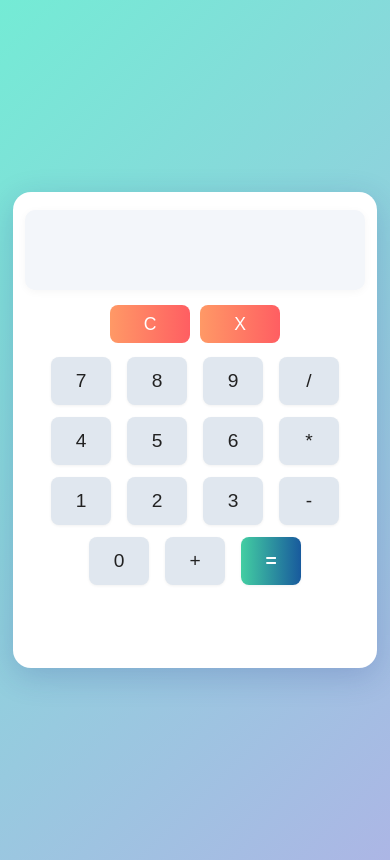
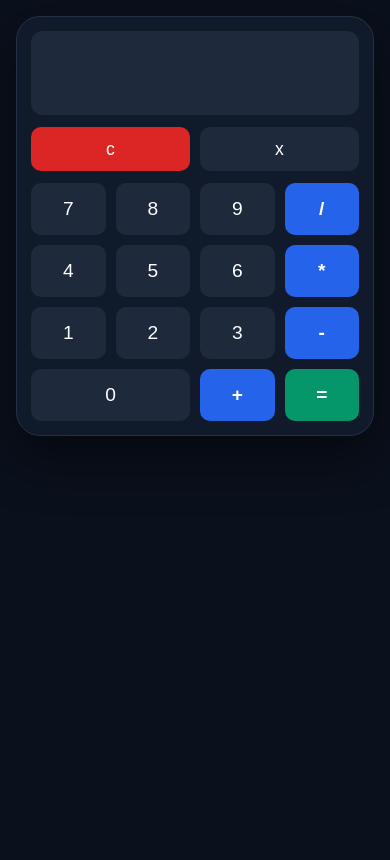
Before and after one commit to JosueEtta/basic-calculator, a plain HTML site: page index.html in a window 390 px wide. Drawn offline with Linux system fonts and the light colour scheme.

Commit message:
Styling revised

```diff
--- a/style.css
+++ b/style.css
@@ -1,107 +1,266 @@
 body{
     min-height: 100vh;
-    background: linear-gradient(135deg, #74ebd5 0%, #ACB6E5 100%);
+    margin: 0;
+    background: #0a101c;
     display: flex;
     justify-content: center;
     align-items: center;
-    font-family: 'Segoe UI', Arial, sans-serif;
+    font-family: 'Inter', 'Segoe UI', Arial, sans-serif;
 }
+
 #calculator{
-    height: 440px;
-    width: 340px;
-    border-radius: 18px;
-    box-shadow: 0 8px 32px 0 rgba(31, 38, 135, 0.2);
-    background: #fff;
-    border: none;
+    width: 360px;
+    min-height: 460px;
+    border-radius: 24px;
+    background: #111a2a;
+    border: 1px solid #243047;
+    box-shadow: 0 20px 50px rgba(0, 0, 0, 0.5);
     display: flex;
     flex-direction: column;
     align-items: center;
-    padding: 18px 12px 18px 12px;
+    padding: 16px;
+    box-sizing: border-box;
 }
+
 #screen{
-    height: 80px;
+    height: 96px;
     width: 100%;
-    border-radius: 10px;
+    border-radius: 12px;
     border: none;
-    margin-bottom: 10px;
+    margin-bottom: 12px;
     font-size: 2.2rem;
-    background: #f3f6fa;
-    color: #222;
+    font-weight: 500;
+    letter-spacing: 1px;
+    background: #1e293b;
+    color: #ffffff;
     display: flex;
     align-items: flex-end;
     justify-content: flex-end;
     padding: 12px 18px;
     box-sizing: border-box;
-    box-shadow: 0 2px 8px rgba(0,0,0,0.04);
+    overflow-x: auto;
+    overflow-y: hidden;
+    white-space: nowrap;
+    box-shadow: none;
 }
+
 #result{
     position: relative;
-    top:120px;
+    top: 120px;
     bottom: 0px;
-    height:30px;
+    height: 30px;
     width: inherit;
-    background-color: red;
+    background-color: #1e293b;
+    color: #ffffff;
     text-align: end;
     align-content: center;
 }
+
 #utility-container{
-    margin-top: 5px;
-    width:100%;
-    display: flex;
-    flex-direction:row;
-    justify-content: center;
-    gap: 10px;
+    margin-top: 0;
+    width: 100%;
+    display: grid;
+    grid-template-columns: 1fr 1fr;
+    gap: 12px;
 }
+
 .utility-button{
-    width: 80px;
-    height: 38px;
-    color: #fff;
-    background: #ff5e62;
-    background: linear-gradient(90deg, #ff9966 0%, #ff5e62 100%);
+    width: 100%;
+    height: 48px;
+    color: #ffffff;
+    background: #1e293b;
     border: none;
-    border-radius: 8px;
-    margin-bottom: 4px;
+    border-radius: 10px;
+    margin-bottom: 0;
     font-size: 1.1rem;
+    text-transform: lowercase;
     cursor: pointer;
     transition: background 0.2s, transform 0.2s;
 }
+
+.utility-button:first-child{
+    background: #dc2626;
+}
+
 .utility-button:hover{
-    background: linear-gradient(90deg, #ff5e62 0%, #ff9966 100%);
-    transform: translateY(-2px) scale(1.04);
+    background: #334155;
+    transform: translateY(-2px);
 }
+
+.utility-button:first-child:hover{
+    background: #ef4444;
+}
+
 #main-body{
     width: 100%;
-    display: flex;
-    flex-wrap: wrap;
-    justify-content: center;
+    display: grid;
+    grid-template-columns: repeat(4, 1fr);
     gap: 12px;
-    height: 220px;
-    margin-top: 10px;
+    height: auto;
+    margin-top: 12px;
 }
-.sign-button, .number-button, #operation-button{
-    width: 60px;
-    height: 48px;
-    border-radius: 8px;
+
+.sign-button{
+    width: 100%;
+    height: 56px;
+    border-radius: 10px;
     border: none;
     font-size: 1.2rem;
-    margin: 0 2px;
-    background: #e0e7ef;
-    color: #222;
+    font-weight: 600;
+    margin: 0;
+    background: #2563eb;
+    color: #ffffff;
     cursor: pointer;
-    box-shadow: 0 1px 3px rgba(0,0,0,0.06);
-    transition: background 0.2s, color 0.2s, transform 0.2s;
+    box-shadow: none;
+    transition: background 0.2s, transform 0.2s;
 }
-.sign-button:hover, .number-button:hover, #operation-button:hover{
-    background: #b2d8f7;
-    color: #0a3d62;
-    transform: translateY(-2px) scale(1.05);
+
+.number-button{
+    width: 100%;
+    height: 56px;
+    border-radius: 10px;
+    border: none;
+    font-size: 1.2rem;
+    margin: 0;
+    background: #1e293b;
+    color: #ffffff;
+    cursor: pointer;
+    box-shadow: none;
+    transition: background 0.2s, transform 0.2s;
 }
+
 #operation-button{
-    background: linear-gradient(90deg, #43cea2 0%, #185a9d 100%);
-    color: #fff;
+    width: 100%;
+    height: 56px;
+    border-radius: 10px;
+    border: none;
+    font-size: 1.2rem;
+    margin: 0;
+    background: #059669;
+    color: #ffffff;
     font-weight: bold;
+    cursor: pointer;
+    box-shadow: none;
+    transition: background 0.2s, transform 0.2s;
 }
+
+#main-body .number-button:nth-child(13){
+    grid-column: span 2;
+}
+
+.sign-button:hover{
+    background: #3b82f6;
+    color: #ffffff;
+    transform: translateY(-2px);
+}
+
+.number-button:hover{
+    background: #334155;
+    color: #ffffff;
+    transform: translateY(-2px);
+}
+
 #operation-button:hover{
-    background: linear-gradient(90deg, #185a9d 0%, #43cea2 100%);
-    color: #fff;
+    background: #10b981;
+    color: #ffffff;
+    transform: translateY(-2px);
 }
+
+.sign-button:active{
+    transform: scale(0.96);
+}
+
+.number-button:active{
+    transform: scale(0.96);
+}
+
+#operation-button:active{
+    transform: scale(0.96);
+}
+
+.utility-button:active{
+    transform: scale(0.96);
+}
+
+/* Tablets and small laptops */
+@media (max-width: 768px){
+    #calculator{
+        width: 340px;
+    }
+}
+
+/* Phones */
+@media (max-width: 480px){
+    body{
+        align-items: flex-start;
+        padding: 16px;
+        box-sizing: border-box;
+    }
+    #calculator{
+        width: 100%;
+        max-width: 400px;
+        min-height: auto;
+        padding: 14px;
+        margin: 0 auto;
+    }
+    #screen{
+        height: 84px;
+        font-size: 1.9rem;
+    }
+    #utility-container{
+        gap: 10px;
+    }
+    #main-body{
+        gap: 10px;
+    }
+    .utility-button{
+        height: 44px;
+    }
+    .sign-button{
+        height: 52px;
+    }
+    .number-button{
+        height: 52px;
+    }
+    #operation-button{
+        height: 52px;
+    }
+}
+
+/* Very small phones */
+@media (max-width: 360px){
+    body{
+        padding: 10px;
+    }
+    #calculator{
+        padding: 10px;
+        border-radius: 18px;
+    }
+    #screen{
+        height: 72px;
+        font-size: 1.6rem;
+        padding: 10px 12px;
+    }
+    #utility-container{
+        gap: 8px;
+    }
+    #main-body{
+        gap: 8px;
+    }
+    .utility-button{
+        height: 40px;
+        font-size: 1rem;
+    }
+    .sign-button{
+        height: 46px;
+        font-size: 1.1rem;
+    }
+    .number-button{
+        height: 46px;
+        font-size: 1.1rem;
+    }
+    #operation-button{
+        height: 46px;
+        font-size: 1.1rem;
+    }
+}
```
